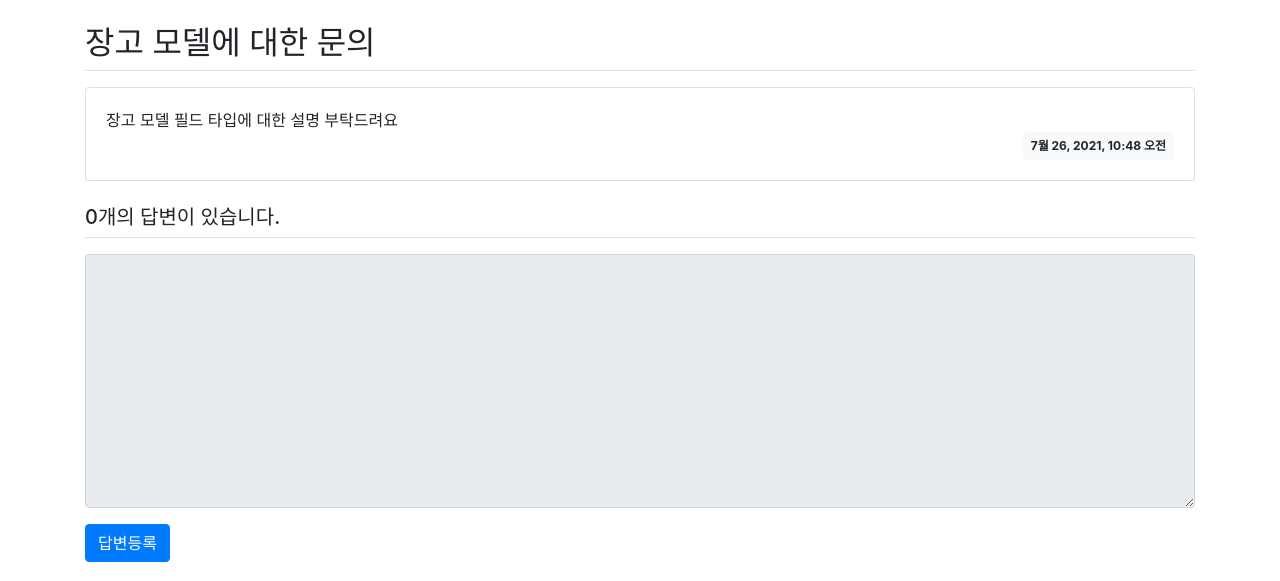
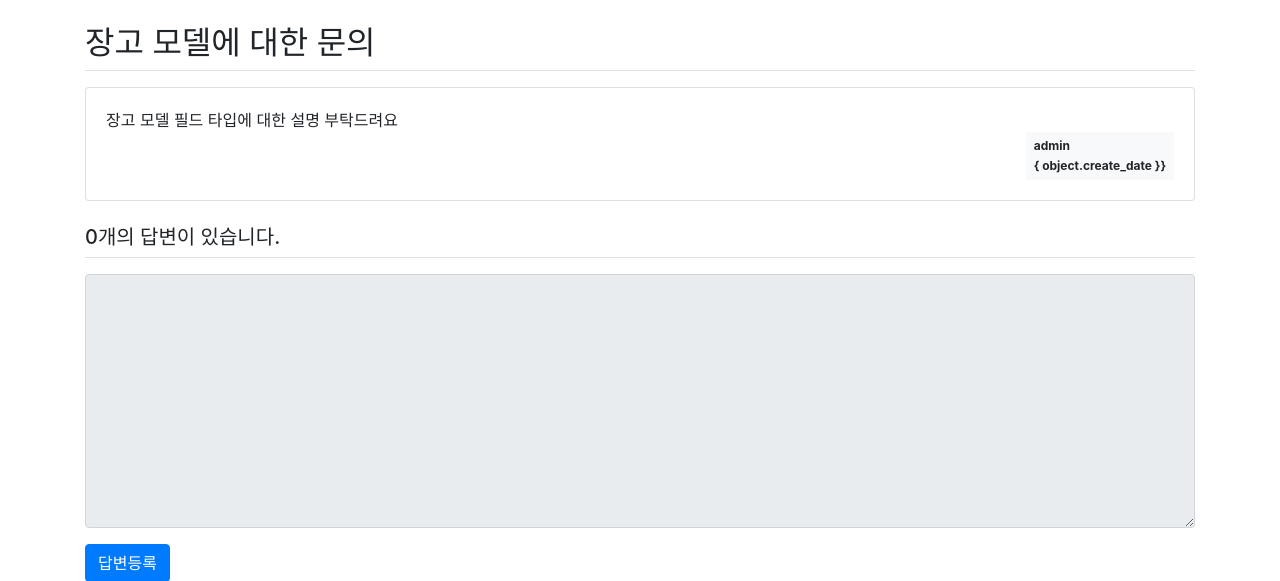
Before and after one commit to chaesuhyeon/TIL, a Django app: page /pybo/2/ in a window 1280 px wide. Shown: the part 57-638 px from the top of the page. Run offline with Django 3.2, Linux system fonts and the light colour scheme; data comes from the database, SQL or seed files in the repository; some libraries are stand-ins or nearby versions.

Commit message:
pybo author

```diff
--- a/Django/django_workspace/pybo/templates/pybo/question_detail.html
+++ b/Django/django_workspace/pybo/templates/pybo/question_detail.html
@@ -8,8 +8,9 @@
         <div class="card-body">
             <div class="card-text" style="white-space: pre-line;">{{ object.content }}</div>
             <div class="d-flex justify-content-end">
-                <div class="badge badge-light p-2">
-                    {{ object.create_date }}
+                <div class="badge badge-light p-2 text-left ">
+                    <div class="mb-2">{{ question.author.username }}</div>
+                    <div>{ object.create_date }}</div>
                 </div>
             </div>
         </div>
@@ -20,8 +21,9 @@
         <div class="card-body">
             <div class="card-text" style="white-space: pre-line;">{{ answer.content }}</div>
             <div class="d-flex justify-content-end">
-                <div class="badge badge-light p-2">
-                    {{ answer.create_date }}
+                <div class="badge badge-light p-2 text-left ">
+                    <div class="mb-2">{{ answer.author.username }}</div>
+                   <div>{{ answer.create_date }}</div>
                 </div>
             </div>
         </div>
--- a/Django/django_workspace/pybo/templates/pybo/question_list.html
+++ b/Django/django_workspace/pybo/templates/pybo/question_list.html
@@ -20,9 +20,10 @@
                 <!-- 번호 = 전체건수 - 시작인덱스 - 현재인덱스 + 1 -->
                 {{ page_obj.paginator.count|sub:page_obj.start_index|sub:forloop.counter0|add:1 }}
             </td>
-            <td>
+            <td class="text-left" >
                 <a href="{% url 'pybo:detail' question.id %}">{{ question.subject }}</a>
             </td>
+            <td>{{ question.author.username }}</td>  <!-- 글쓴이 추가 -->
             <td>{{ question.create_date }}</td>
         </tr>
         {% endfor %}
```
